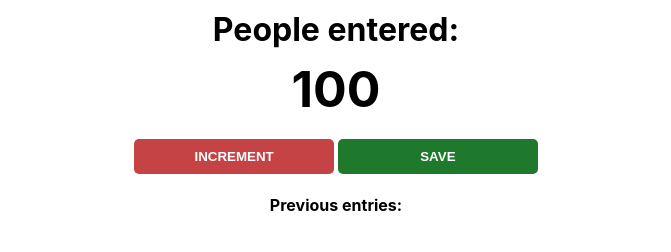
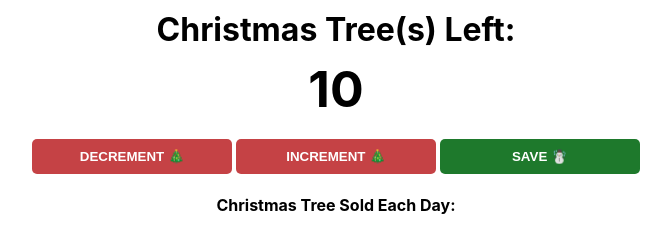
Before and after one commit to mehmehmehlol/js-101-techtogether-seattle-2021, a plain HTML site: page counter-solution/index.html in a window 1280 px wide. Shown: the whole page, without its empty margins (304-975 px from the left). Drawn offline with Linux system fonts and the light colour scheme.

Commit message:
worked on the solution

```diff
--- a/counter-demo/index.js
+++ b/counter-demo/index.js
@@ -12,4 +12,4 @@ function decrement() {
     }
 }
 
-console.log(`We got ${count} Christmas trees left!  `)
+console.log(`We got ${count} Christmas trees left!`)
--- a/counter-solution/index.css
+++ b/counter-solution/index.css
@@ -28,6 +28,10 @@ button {
   border-radius: 5px;
 }
 
+#decrement-btn {
+  background: #C54245;
+}
+
 #increment-btn {
   background: #C54245;
 }
--- a/counter-solution/index.html
+++ b/counter-solution/index.html
@@ -8,14 +8,21 @@ that people can return Christmas tree. -->
     </head>
     <body>
       <div>
-        <h1>People entered:</h1>
-        <h2 id="count-el">100</h2>
-        <button id="increment-btn" onclick="increment()">INCREMENT</button>
-        <button id="save-btn" onclick="save()">SAVE</button>
-        <p id="save-el">Previous entries: </p>
-        <script src="index.js">
-            nnerText
-        </script>
+        <h1>Christmas Tree(s) Left:</h1>
+        <h2 id="count-el">10</h2>
+
+        <!-- decrementing the count, external JS method-->
+        <button id="decrement-btn" onclick="decrement()">DECREMENT 🎄</button>
+        <!-- Add INCREMENT button under this line -->
+        <button id="increment-btn" onclick="increment()">INCREMENT 🎄</button>
+        <!-- Add SAVE button under this line-->
+        <!-- emoji's optional lol -->
+        <button id="save-btn" onclick="save()">SAVE ☃️</button>
+
+        <!-- Add a text "Christmas Tree Sold Each Day: " with an id "save-el" to save an array of numbers -->
+        <p id="save-el">Christmas Tree Sold Each Day: </p>
+
+        <script src="./index.js">innertext</script>
       </div>
     </body>
 </html>
--- a/counter-solution/index.js
+++ b/counter-solution/index.js
@@ -1,6 +1,19 @@
-let count = 0
-let saveEl = document.getElementById("save-el")
-let countEl = document.getElementById("count-el")
+let count = 10
+let countEl = document.getElementById("count-el");
+let saveEl = document.getElementById("save-el");
+// Advanced
+let countArr = []
+
+// const decrementBtn = document.getElementById("decrement-btn");
+
+function decrement() {
+    if (count === 0) {
+        alert("We sold out all Christmas trees! Please come back next year!")
+    } else {
+        count -= 1
+        countEl.textContent = count
+    }
+}
 
 function increment() {
     count += 1
@@ -8,10 +21,14 @@ function increment() {
 }
 
 function save() {
+    countArr.push(count);
+    for (let i = 0; i < count.length; i++) {
+
+    }
+
     let countStr = count + " - "
-    saveEl.textContenttStr
-    countEl.textContent = 0
-    count = 0
+    saveEl.innerText += countStr
+    countEl.textContent = count
 }
 
-console.log("Let's count people on the subway!")
+console.log(`We got ${count} Christmas trees left!`)
```
Also changed, not shown: counter-demo/index.html (+3 -4 lines), counter-exercise/index.html (+10 -8 lines), counter-exercise/index.js (+12 -14 lines).
